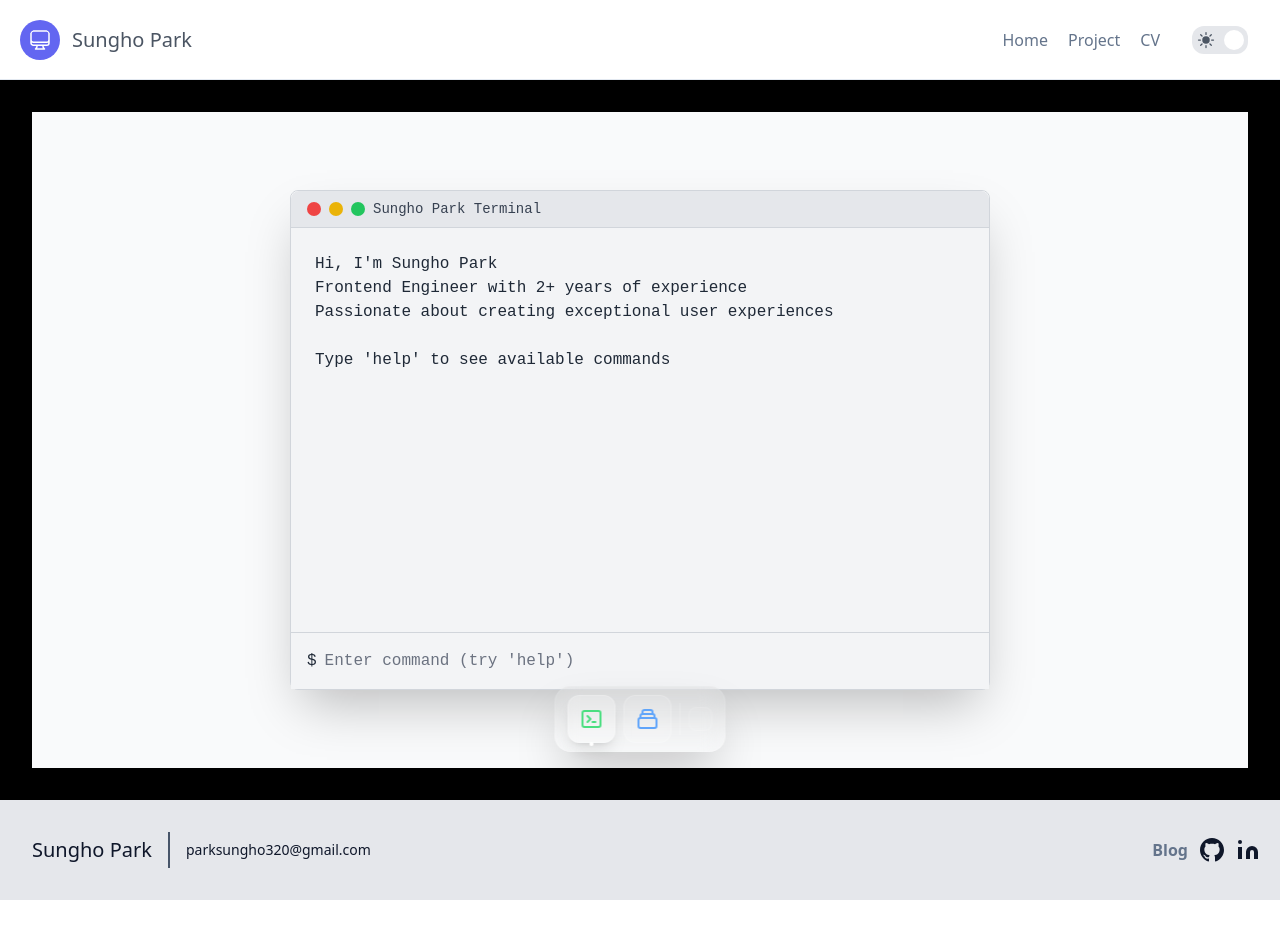
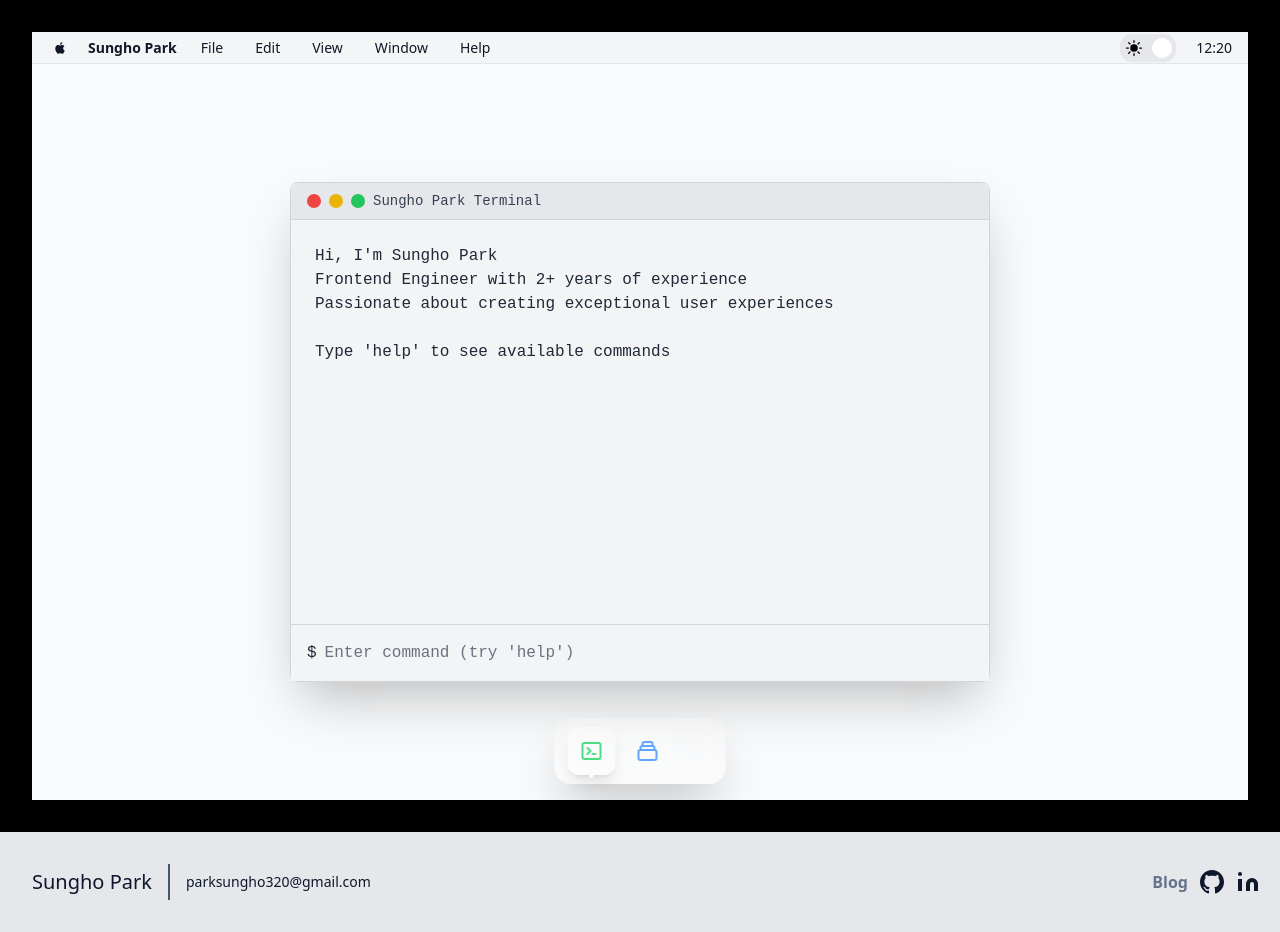
Before and after one commit to psh320/sungho-park, a Next.js app: page / in a window 1280 px wide. Before the commit the page ends 900 px from the top, so only its background shows below. Built offline with nearby package versions, Linux system fonts and the light colour scheme.

Commit message:
add header to monitor

```diff
--- a/src/components/App/Layout.tsx
+++ b/src/components/App/Layout.tsx
@@ -1,6 +1,5 @@
 import { ReactNode } from "react";
 import Footer from "./Footer";
-import Header from "./Header";
 
 type Props = {
   children: ReactNode;
@@ -9,7 +8,6 @@ type Props = {
 export default function Layout({ children }: Props) {
   return (
     <div className="bg-primary">
-      <Header />
       <div>{children}</div>
       <Footer />
     </div>
--- a/src/components/Desktop/Desktop.tsx
+++ b/src/components/Desktop/Desktop.tsx
@@ -1,5 +1,6 @@
 import { ReactNode } from "react";
 import Dock from "./Dock";
+import DesktopHeader from "./DesktopHeader";
 
 // Named constants for better readability (Naming Magic Numbers)
 const DESKTOP_Z_INDEX = 1; // Desktop sits above monitor background
@@ -23,7 +24,7 @@ interface DesktopProps {
  * Contains windows, applications, and other desktop elements
  */
 function DesktopContent({ children }: { children?: ReactNode }) {
-  return <div className="relative w-full h-full">{children}</div>;
+  return <div className="relative w-full h-full flex flex-col">{children}</div>;
 }
 
 /**
@@ -74,7 +75,10 @@ export default function Desktop({
 
   return (
     <div className={desktopContainerClasses}>
-      <DesktopContent>{children}</DesktopContent>
+      <DesktopContent>
+        <DesktopHeader />
+        <div className="flex-1 relative">{children}</div>
+      </DesktopContent>
       <DesktopDock
         onOpenTerminal={onOpenTerminal}
         onOpenProjects={onOpenProjects}
--- /dev/null
+++ b/src/components/Desktop/DesktopHeader.tsx
@@ -0,0 +1,197 @@
+import Link from "next/link";
+import { useState, useEffect } from "react";
+import DarkModeToggleButton from "../UI/DarkModeToggleButton";
+
+// Named constants for macOS-style header (Naming Magic Numbers)
+const HEADER_HEIGHT = "h-8"; // macOS menu bar height
+const HEADER_BACKGROUND = "bg-gray-100/80 dark:bg-gray-800/80"; // Semi-transparent
+const HEADER_BACKDROP = "backdrop-blur-md"; // Glass effect
+const HEADER_BORDER = "border-b border-gray-300/50 dark:border-gray-600/50";
+
+/**
+ * macOS-style desktop header component
+ * Features: Apple menu, app name, system controls, glass effect
+ * Positioned at the top of the desktop area (not absolute)
+ */
+export default function DesktopHeader() {
+  const [showAppleMenu, setShowAppleMenu] = useState(false);
+
+  return (
+    <header
+      className={`
+        ${HEADER_HEIGHT}
+        ${HEADER_BACKGROUND}
+        ${HEADER_BACKDROP}
+        ${HEADER_BORDER}
+        flex items-center justify-between
+        px-4 text-sm font-medium
+        relative z-50
+      `}
+    >
+      {/* Left side - Apple menu and app name */}
+      <div className="flex items-center space-x-4">
+        <AppleMenu
+          isOpen={showAppleMenu}
+          onToggle={() => setShowAppleMenu(!showAppleMenu)}
+        />
+        <span className="text-gray-900 dark:text-gray-100 font-semibold">
+          Sungho Park
+        </span>
+        <DesktopMenuItems />
+      </div>
+
+      {/* Right side - System controls */}
+      <div className="flex items-center space-x-3">
+        <SystemControls />
+      </div>
+    </header>
+  );
+}
+
+/**
+ * Apple menu component - macOS style apple logo menu
+ */
+function AppleMenu({
+  isOpen,
+  onToggle,
+}: {
+  isOpen: boolean;
+  onToggle: () => void;
+}) {
+  return (
+    <div className="relative">
+      <button
+        onClick={onToggle}
+        className="flex items-center justify-center w-6 h-6 text-gray-900 dark:text-gray-100 hover:bg-gray-200/50 dark:hover:bg-gray-700/50 rounded transition-colors"
+        aria-label="Apple Menu"
+      >
+        <AppleLogo />
+      </button>
+
+      {isOpen && <AppleMenuDropdown onClose={() => onToggle()} />}
+    </div>
+  );
+}
+
+/**
+ * Apple logo SVG component
+ */
+function AppleLogo() {
+  return (
+    <svg
+      width="14"
+      height="14"
+      viewBox="0 0 24 24"
+      fill="currentColor"
+      className="text-gray-900 dark:text-gray-100"
+    >
+      <path d="M18.71 19.5c-.83 1.24-1.71 2.45-3.05 2.47-1.34.03-1.77-.79-3.29-.79-1.53 0-2 .77-3.27.82-1.31.05-2.3-1.32-3.14-2.53C4.25 17 2.94 12.45 4.7 9.39c.87-1.52 2.43-2.48 4.12-2.51 1.28-.02 2.5.87 3.29.87.78 0 2.26-1.07 3.81-.91.65.03 2.47.26 3.64 1.98-.09.06-2.17 1.28-2.15 3.81.03 3.02 2.65 4.03 2.68 4.04-.03.07-.42 1.44-1.38 2.83M13 3.5c.73-.83 1.94-1.46 2.94-1.5.13 1.17-.34 2.35-1.04 3.19-.69.85-1.83 1.51-2.95 1.42-.15-1.15.41-2.35 1.05-3.11z" />
+    </svg>
+  );
+}
+
+/**
+ * Apple menu dropdown component
+ */
+function AppleMenuDropdown({ onClose }: { onClose: () => void }) {
+  return (
+    <>
+      {/* Backdrop */}
+      <div className="fixed inset-0 z-40" onClick={onClose} />
+
+      {/* Menu */}
+      <div className="absolute top-full left-0 mt-1 w-48 bg-white/95 dark:bg-gray-800/95 backdrop-blur-md border border-gray-300/50 dark:border-gray-600/50 rounded-md shadow-lg z-50">
+        <div className="py-1">
+          <Link
+            href="/"
+            className="block px-4 py-2 text-sm text-gray-900 dark:text-gray-100 hover:bg-gray-100/50 dark:hover:bg-gray-700/50"
+            onClick={onClose}
+          >
+            About Sungho Park
+          </Link>
+          <div className="border-t border-gray-300/50 dark:border-gray-600/50 my-1" />
+          <Link
+            href="/project"
+            className="block px-4 py-2 text-sm text-gray-900 dark:text-gray-100 hover:bg-gray-100/50 dark:hover:bg-gray-700/50"
+            onClick={onClose}
+          >
+            Projects
+          </Link>
+          <Link
+            href="/cv.pdf"
+            className="block px-4 py-2 text-sm text-gray-900 dark:text-gray-100 hover:bg-gray-100/50 dark:hover:bg-gray-700/50"
+            onClick={onClose}
+          >
+            Resume
+          </Link>
+        </div>
+      </div>
+    </>
+  );
+}
+
+/**
+ * Desktop menu items - File, Edit, View, etc.
+ */
+function DesktopMenuItems() {
+  return (
+    <div className="hidden md:flex items-center space-x-4">
+      <MenuButton>File</MenuButton>
+      <MenuButton>Edit</MenuButton>
+      <MenuButton>View</MenuButton>
+      <MenuButton>Window</MenuButton>
+      <MenuButton>Help</MenuButton>
+    </div>
+  );
+}
+
+/**
+ * Menu button component
+ */
+function MenuButton({ children }: { children: string }) {
+  return (
+    <button className="px-2 py-1 text-sm text-gray-900 dark:text-gray-100 hover:bg-gray-200/50 dark:hover:bg-gray-700/50 rounded transition-colors">
+      {children}
+    </button>
+  );
+}
+
+/**
+ * System controls - right side of header
+ */
+function SystemControls() {
+  return (
+    <div className="flex items-center space-x-2">
+      <DarkModeToggleButton />
+      <SystemTime />
+    </div>
+  );
+}
+
+/**
+ * System time component
+ */
+function SystemTime() {
+  const [time, setTime] = useState(new Date());
+
+  // Update time every minute
+  useEffect(() => {
+    const interval = setInterval(() => {
+      setTime(new Date());
+    }, 60000);
+
+    return () => clearInterval(interval);
+  }, []);
+
+  const timeString = time.toLocaleTimeString([], {
+    hour: "2-digit",
+    minute: "2-digit",
+    hour12: false,
+  });
+
+  return (
+    <div className="text-sm text-gray-900 dark:text-gray-100 font-medium">
+      {timeString}
+    </div>
+  );
+}
--- a/src/components/Desktop/Monitor.tsx
+++ b/src/components/Desktop/Monitor.tsx
@@ -2,7 +2,6 @@ import { ReactNode, useRef, useEffect } from "react";
 import { useDesktopCursor } from "@/hooks/useDesktopCursor";
 
 // Named constants for better readability (Naming Magic Numbers)
-const HEADER_HEIGHT_PX = 112; // Height of the header in pixels
 const MONITOR_BORDER_SIZE = "2rem"; // 8px * 4 = 32px total padding (p-8)
 const MONITOR_Z_INDEX = 0; // Base z-index for monitor
 
@@ -16,8 +15,8 @@ interface MonitorProps {
  * Represents the black border around the monitor screen
  */
 function MonitorBezel({ children }: { children: ReactNode }) {
-  // Named conditions for better readability
-  const bezelClasses = `min-h-screen pt-[112px] bg-black p-8`;
+  // Named conditions for better readability - no more header padding needed
+  const bezelClasses = `min-h-screen bg-black p-8`;
 
   return <div className={bezelClasses}>{children}</div>;
 }
@@ -47,7 +46,7 @@ function MonitorScreen({ children }: { children: ReactNode }) {
 
   // Named calculation for screen height (Relating Magic Numbers to Logic)
   const screenClasses =
-    "w-full bg-primary overflow-hidden h-[calc(100vh-112px-2rem)]";
+    "w-full bg-primary overflow-hidden h-[calc(100vh-2rem)]";
 
   return (
     <div ref={screenRef} className={screenClasses}>
```
